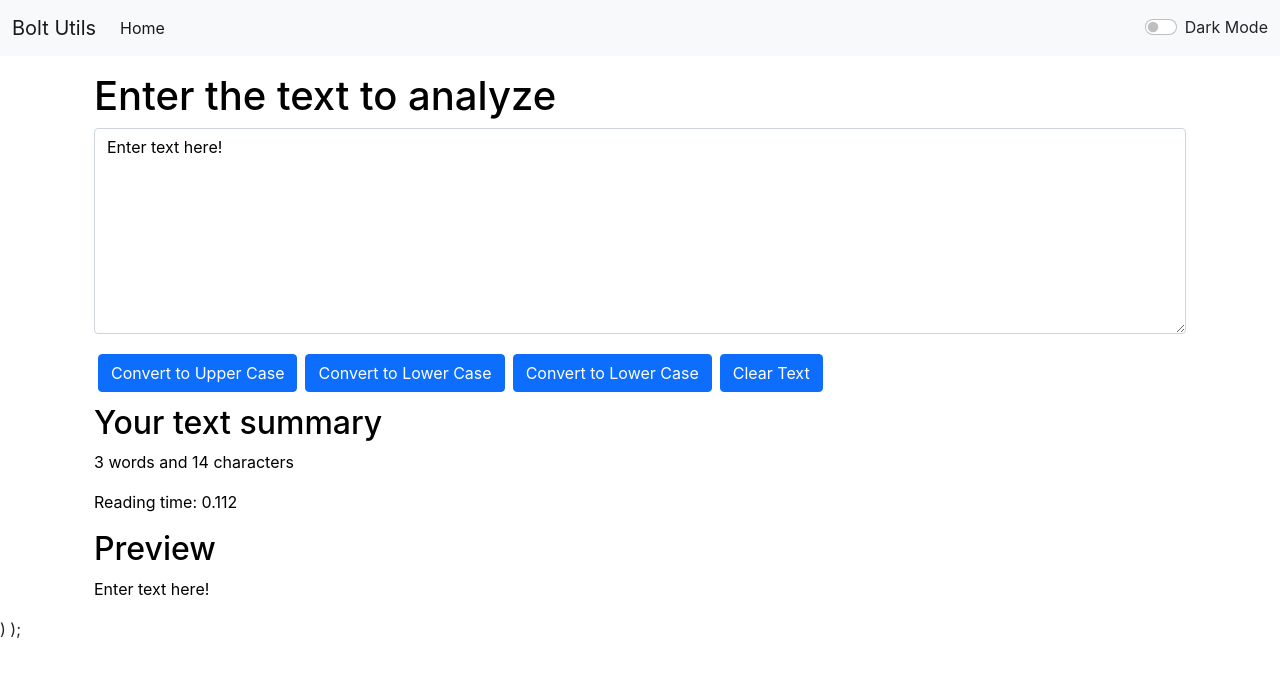
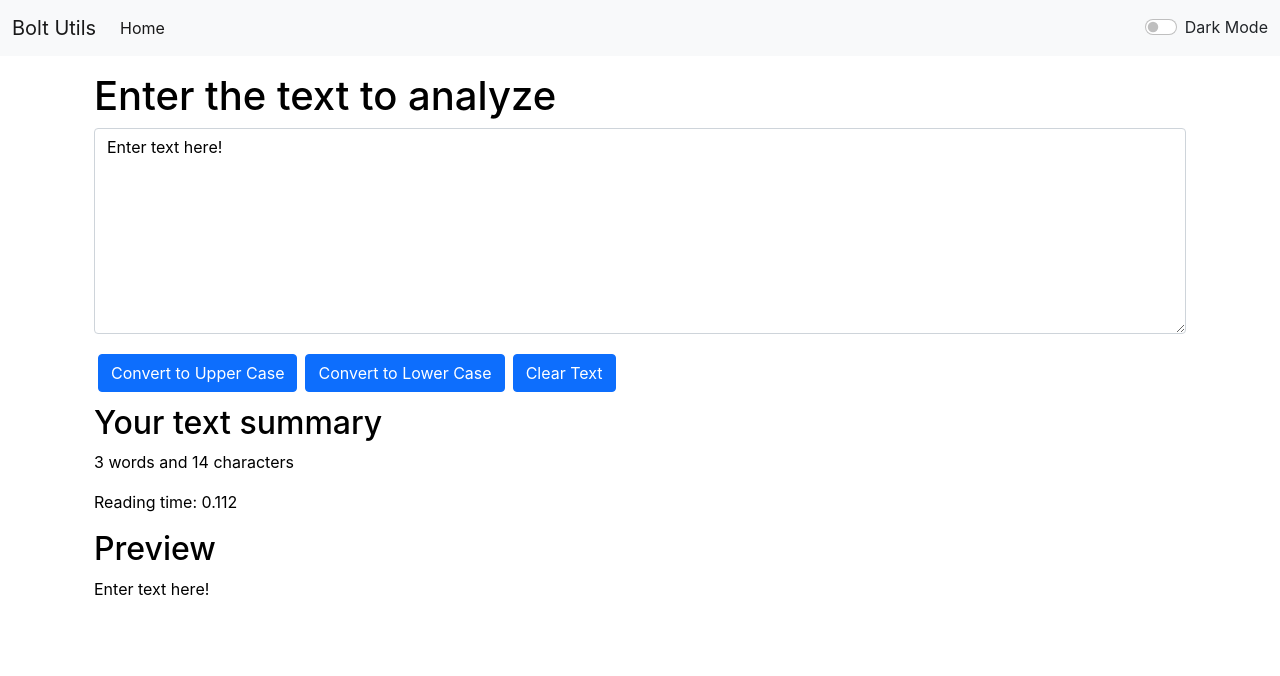
Before and after one commit to satyaki2001/Bolt-Utils, a React (Create React App) app: page / in a window 1280 px wide. Shown: the top 676 px of the page. Built offline with nearby package versions, Linux system fonts and the light colour scheme.

Commit message:
re update

```diff
--- a/src/App.js
+++ b/src/App.js
@@ -52,9 +52,7 @@ function App() {
          {/* </Route>
         </Switch>*/}
         </div>
-   {/*</Router>*/})
-
-  );
+   {/*</Router>*/}
 </>
 
 )
--- a/src/components/TextForm.js
+++ b/src/components/TextForm.js
@@ -35,8 +35,6 @@ export default function TextForm(props) {
 </div>
 <button className="btn btn-primary mx-1 my-1" onClick={handleUpClick}>Convert to Upper Case</button>
 <button className="btn btn-primary mx-1 my-1" onClick={handleLoClick}>Convert to Lower Case</button>
-<button className="btn btn-primary mx-1 my-1" onClick={handleLoClick}>Convert to Lower Case</button>
-
 <button className="btn btn-primary mx-1 my-1" onClick={handleClearClick}>Clear Text</button>
     </div>
     <div className="container my-2" style={{color:props.mode==='dark'?'white':'black'}}>
```
